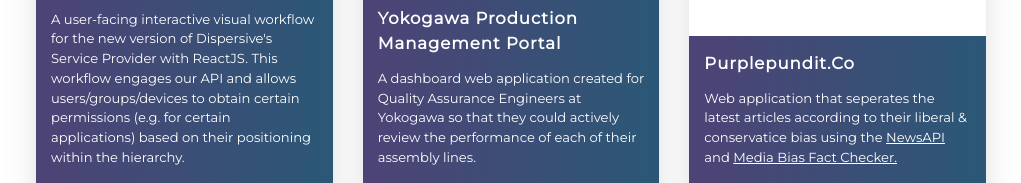
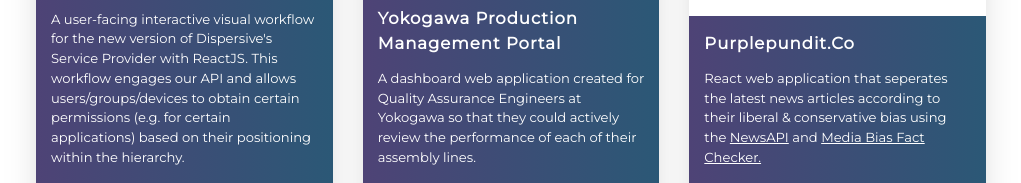
Before and after one commit to emanuallan/aeserna.github.io., a plain HTML site: page index.html in a window 1280 px wide. Shown: the part 4495-4678 px from the top of the page, without its empty margins (129-1150 px from the left). Drawn offline with nearby package versions, Linux system fonts and the light colour scheme.

Commit message:
fixed typo

```diff
--- a/index.html
+++ b/index.html
@@ -359,9 +359,10 @@
                             <div class="card_image"><img src="./img/purple-pundit.jpg"></div>
                             <div class="card_content">
                                 <h2 class="card_title">Purplepundit.co</h2>
-                                <p class="card_text">Web application that seperates the latest articles according to
+                                <p class="card_text">React web application that seperates the latest news articles
+                                    according to
                                     their
-                                    liberal & conservatice bias using the <a href="https://newsapi.org"
+                                    liberal & conservative bias using the <a href="https://newsapi.org"
                                         target="_blank">NewsAPI</a> and <a href="https://mediabiasfactcheck.com"
                                         target="_blank">Media Bias Fact Checker.</a></p>
                                 <p class="card_text" style="text-align: right">
```
